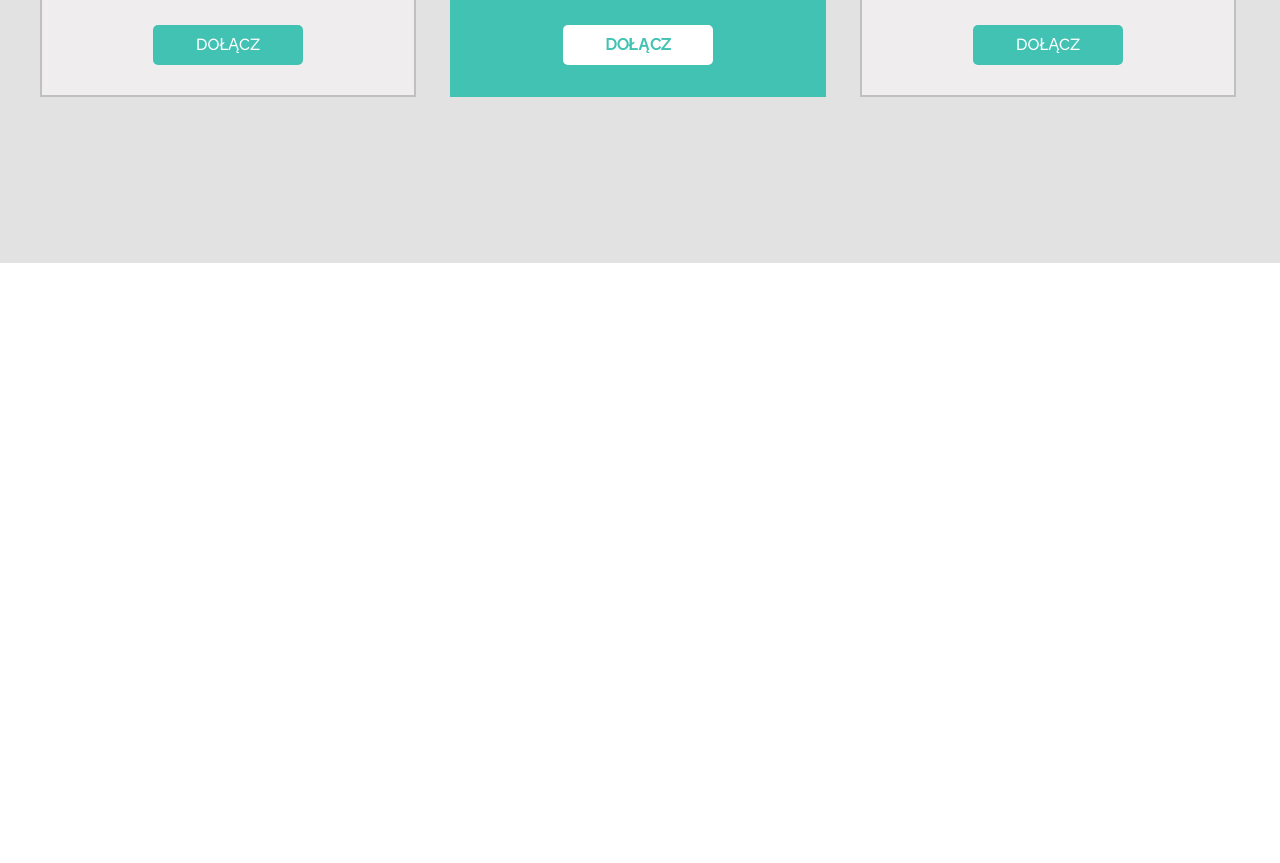
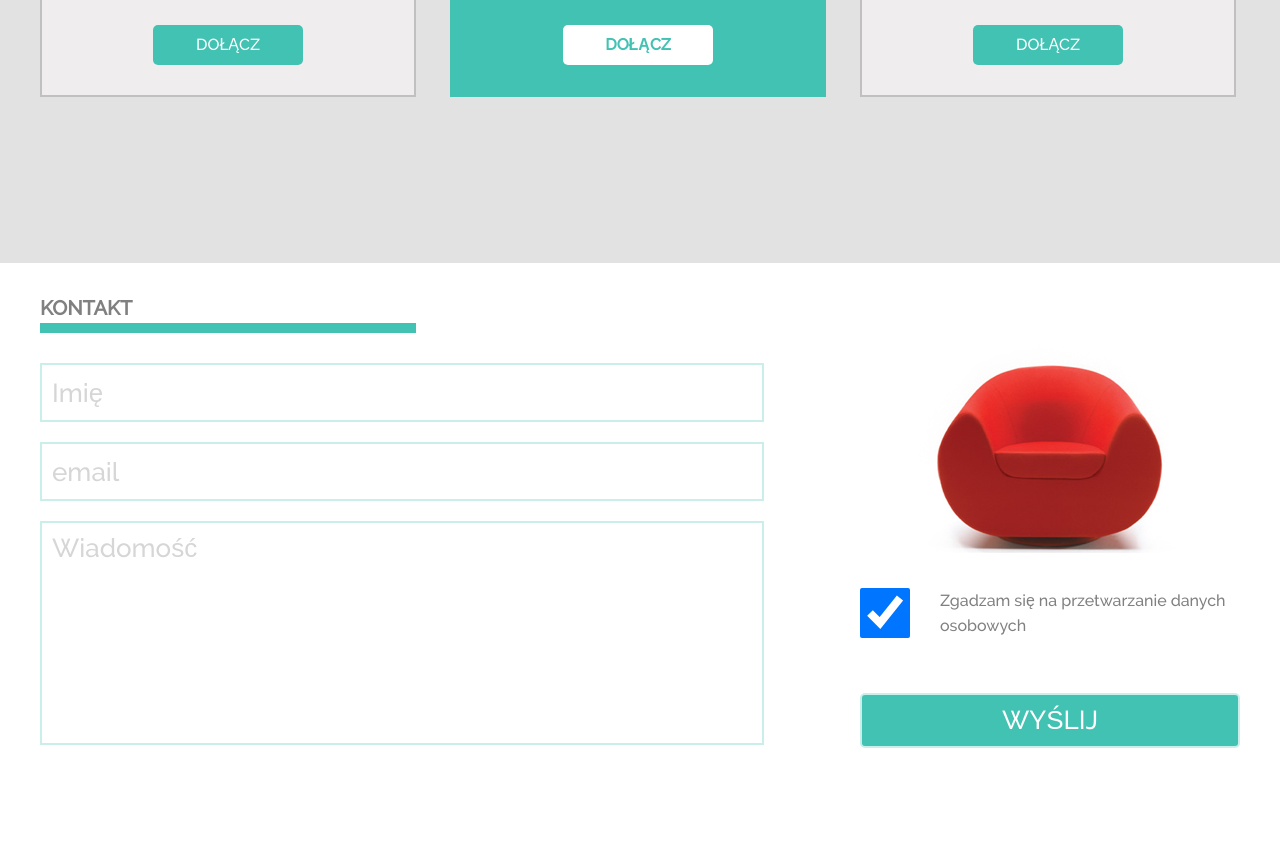
Before and after one commit to sylwia-lu/Sit_on_chair_warsztaty, a plain HTML site: page index.html in a window 1280 px wide. Shown: the part 1587-2450 px from the top of the page. Before the commit the page ends 1850 px from the top, so only its background shows below. Drawn offline with Linux system fonts and the light colour scheme.

Commit message:
Section Contact

```diff
--- a/css/style.css
+++ b/css/style.css
@@ -81,9 +81,7 @@ nav li {
 #image-box {
   width:400px;
   height:500px;
-  background-image: url("../images/black_chair.png");
-  background-position: center;
-  background-repeat: no-repeat;
+  background: url("../images/black_chair.png") center no-repeat;
   display: inline-block;
 }
 
@@ -169,6 +167,14 @@ nav li {
   padding-right:30px;
 }
 
+.main {
+  color:#808080;
+  font-size: 20px;
+  line-height: 30px;
+  width: 346px;
+  display: block;
+}
+
 .text p {
   margin-bottom: 30px;
 }
@@ -191,13 +197,7 @@ nav li {
   padding:30px;
 }
 
-#prices .title {
-  color:#808080;
-  font-size: 20px;
-  line-height: 30px;
-  width: 346px;
-  display: block;
-}
+
 
 .price-box {
   display:inline-block;
@@ -325,3 +325,112 @@ nav li {
   color: #42C2B3;
   font-weight: 600;
 }
+
+#contact {
+  height: 500px;
+  position: relative;
+}
+
+#contact .container {
+  padding: 30px;
+}
+
+.column {
+  display: inline-block;
+  height: 500px;
+  position: relative;
+}
+
+.left {
+  float:left;
+  margin-top: 30px;
+}
+
+.right {
+  float: right;
+  width:380px;
+}
+
+
+
+input, textarea {
+  display:block;
+  width:700px;;
+  height:35px;
+  margin-bottom: 20px;
+  padding:10px;
+  font-family: "ralewaymedium", sans-serif;
+  font-size: 26px;
+  font-weight: 200;
+  color:#808080;
+  border:2px solid #CAEEE9;
+
+}
+
+textarea {
+  resize: none;
+  height:200px;
+}
+
+
+::-webkit-input-placeholder {
+   color: #d6d6d6;
+   font-size: 26px;
+   font-weight: 200;
+}
+
+::-moz-placeholder {
+   color: #d6d6d6;
+   font-size: 26px;
+   font-weight: 200;
+}
+
+:-ms-input-placeholder {
+   color: #d6d6d6;
+   font-size: 26px;
+   font-weight: 200;
+}
+
+#red-chair {
+  background: url("../images/red_chair.png") no-repeat center;
+  width:380px;
+  height:230px;
+  margin: 0 auto;
+}
+
+
+
+.tick {
+  width: 380px;
+  height:50px;
+  margin: 25px auto;
+}
+
+input[type="checkbox"] {
+  width: 50px;
+  height: 50px;
+  margin: 0 auto;
+  display: inline;
+  float: left;
+}
+
+input[type="checkbox"]:checked {
+  background-color: #fff;
+  color: #42C2B3;
+}
+
+
+label {
+  height: 50px;
+  width: 300px;
+  line-height: 25px;
+  display: inline;
+  float: right;
+  padding-left: 20px;
+}
+
+input[type="submit"] {
+  width: 380px;
+  height:auto;
+  margin: 55px auto;
+}
--- a/index.html
+++ b/index.html
@@ -108,7 +108,7 @@
 
   <section id="prices">
     <div class="container">
-      <div class="title">
+      <div class="main title">
         <p>
           CENNIK
         </p>
@@ -220,6 +220,50 @@
 
   </section>
 
+  <section id="contact">
+
+    <div class="container">
+        <div class="main title">
+          <p>
+            KONTAKT
+          </p>
+        </div>
+
+        <form>
+
+          <div class="column left">
+
+            <input type="text" placeholder="Imię"/>
+
+            <input type="text" placeholder="email"/>
+
+            <textarea placeholder="Wiadomość"></textarea>
+
+          </div>
+
+          <div class="column right">
+
+            <div id="red-chair"></div>
+
+              <div class="tick">
+                <input type="checkbox" checked>
+
+                <label>
+                Zgadzam się na przetwarzanie danych osobowych
+                </label>
+
+              </div>
+
+
+          <input class="button" type="submit" value="Wyślij">
+
+          </div>
+
+        </form>
+    </div>
+
+  </section>
+
   <footer>
 
   </footer>
```
